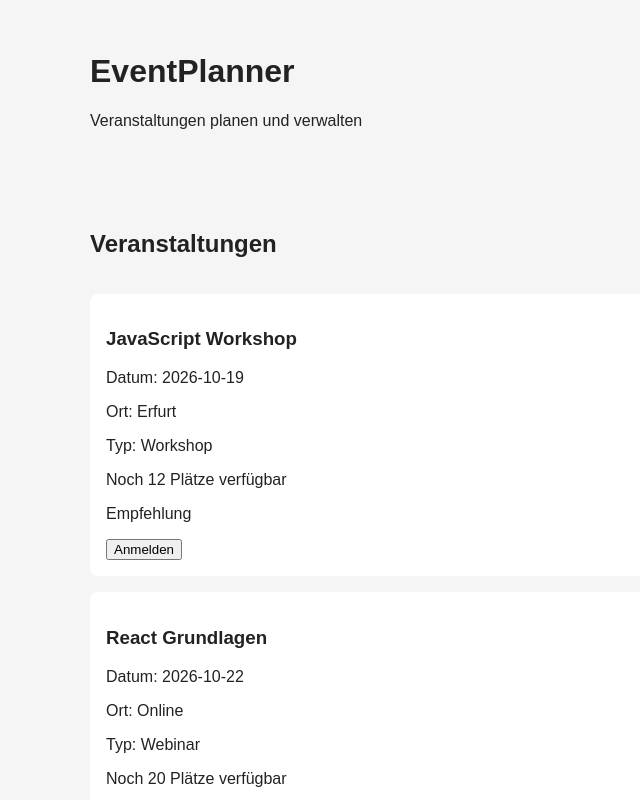
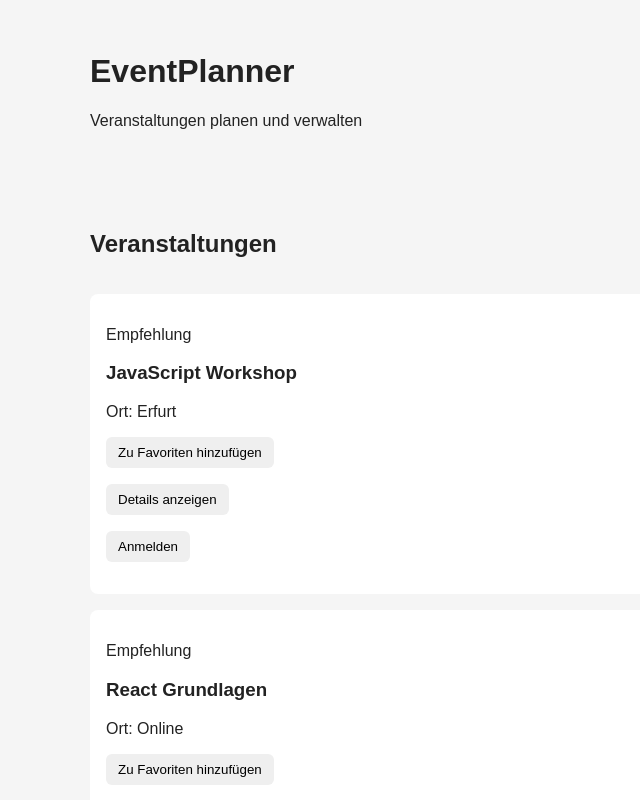
Before and after one commit to jaderbass/eventplanner, a React (Vite) app: page / in a window 1280 px wide. Shown: the top 800 px of the page, without its empty margins (0-640 px from the left). Built offline with nearby package versions, Linux system fonts and the light colour scheme.

Commit message:
Complete React state day

```diff
--- a/src/components/EventCard.jsx
+++ b/src/components/EventCard.jsx
@@ -1,3 +1,5 @@
+import { useState } from "react";
+
 function EventCard({
   title,
   date,
@@ -8,28 +10,68 @@ function EventCard({
   featured,
   registrationOpen
 }) {
+  const [showDetails, setShowDetails] = useState(false);
+  const [favorite, setFavorite] = useState(false);
+
   return (
     <article className="event-card">
+      {featured && (
+        <p className="event-card-featured">
+          Empfehlung
+        </p>
+      )}
+
+      {favorite && (
+        <p className="event-card-favorite">
+          Favorit
+        </p>
+      )}
+
       <h3>{title}</h3>
+
+      <p>Ort: {online ? "Online" : location}</p>
+
+      <button
+        onClick={() =>
+          setFavorite(!favorite)
+        }
+      >
+        {favorite
+          ? "Aus Favoriten entfernen"
+          : "Zu Favoriten hinzufügen"
+        }
+      </button>
+
+      <button
+        onClick={() =>
+          setShowDetails(!showDetails)
+        }
+      >
+        {showDetails
+          ? "Details ausblenden"
+          : "Details anzeigen"}
+      </button>
+
+      {showDetails && (
+        <div className="event-card-details">
           <p>Datum: {date}</p>
-      <p>Ort: {online ? "Online" : location}</p>
           <p>Typ: {eventType}</p>
           <p>
             {seats > 0
               ? `Noch ${seats} Plätze verfügbar`
               : "Ausgebucht"}
           </p>
+        </div>
+      )}
+
       {!registrationOpen && (
         <p>Anmeldung geschlossen</p>
       )}
-      {featured && (
-        <p className="event-card-featured">
-          Empfehlung
-        </p>
-      )}
+
       <button disabled={seats === 0 || !registrationOpen}>
         Anmelden
       </button>
+
     </article>
   );
 }
--- a/src/demos/main.jsx
+++ b/src/demos/main.jsx
@@ -5,11 +5,12 @@ import StateProblem from "./components/StateProblem.jsx";
 import Counter from "./components/Counter.jsx";
 import Toggle from "./components/Toggle.jsx";
 import NameInput from "./components/NameInput.jsx";
+import LikeButton from "./components/LikeButton.jsx";
 
 const rootElement = document.querySelector("#root");
 const root = createRoot(rootElement);
 
 root.render(
   // <EventDemo />
-  <NameInput />
+  <LikeButton />
 );
--- a/src/styles.css
+++ b/src/styles.css
@@ -24,6 +24,7 @@ main {
   padding-block: 2rem;
 }
 
+/* ? === Courses / Events === */
 .course-list,
 .event-list {
   display: grid;
@@ -41,6 +42,11 @@ main {
   background: white;
 }
 
+.course-card {
+  border: 1px solid #ddd;
+}
+
+/* === Messages === */
 .info-box {
   border: 1px solid #ccc;
   border-left: 4px solid #555;
@@ -60,6 +66,13 @@ main {
   border-left-color: darkorange;
 }
 
-.course-card {
-  border: 1px solid #ddd;
+/* === Buttons === */
+button {
+  display: block;
+  padding: 0.5rem 0.75rem;
+  border: 0;
+  border-radius: 0.375rem;
+  cursor: pointer;
+  margin: 1rem 0;
+  justify-self: start;
 }
```
Also changed, not shown: src/demos/components/LikeButton.jsx (added, +15 -0 lines). Lines whose indentation alone changed are shown as unchanged.
